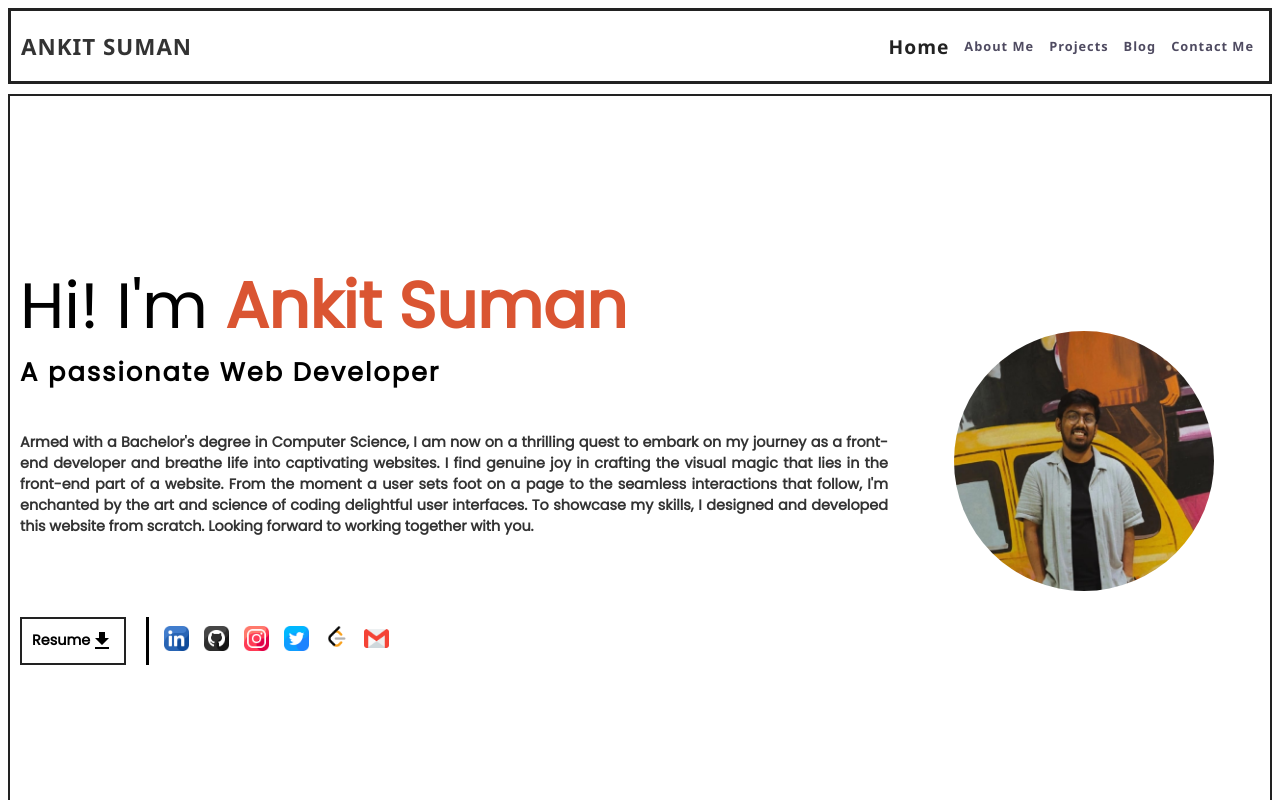
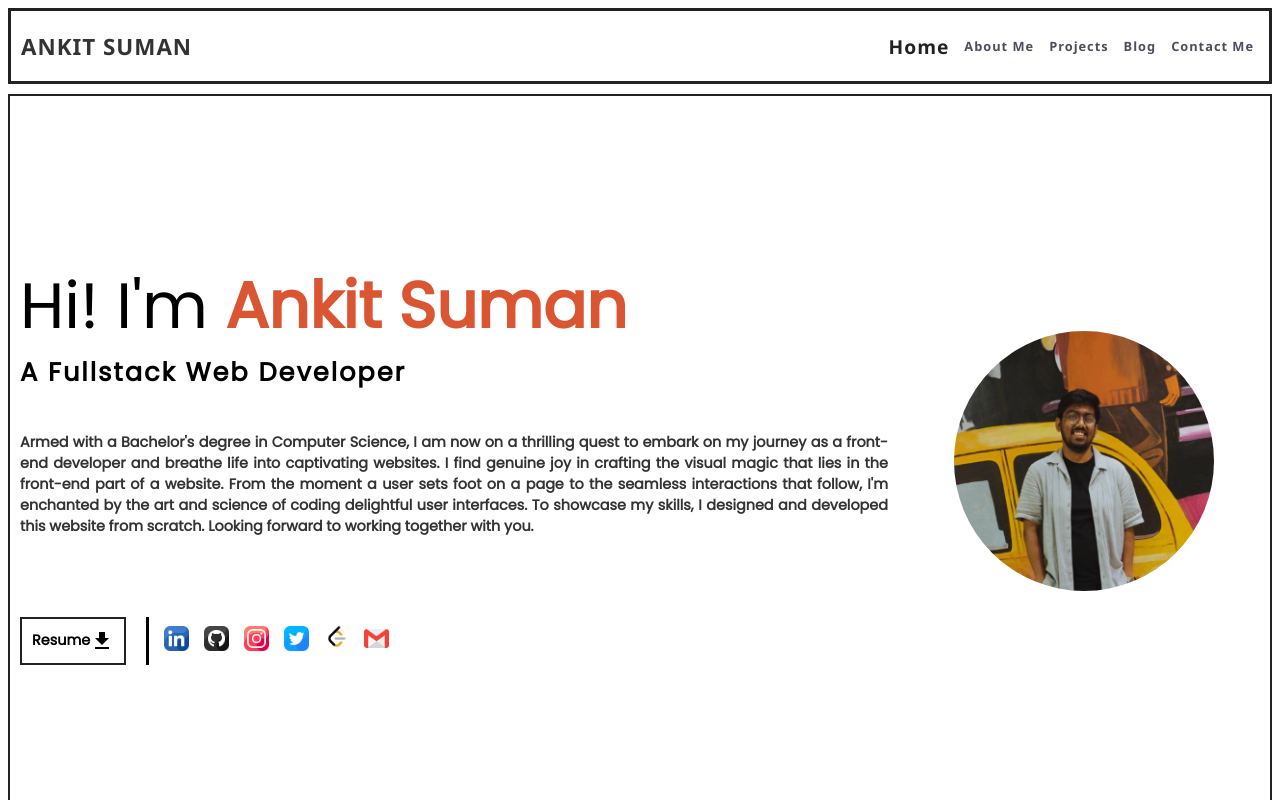
Before and after one commit to ankit-suman-07/new-portfolio, a React (Create React App) app: page / in a window 1280 px wide. Shown: the top 800 px of the page. Built offline with nearby package versions, Linux system fonts and the light colour scheme.

Commit message:
mod: app name changed

```diff
--- a/public/index.html
+++ b/public/index.html
@@ -24,7 +24,7 @@
       work correctly both with client-side routing and a non-root public URL.
       Learn how to configure a non-root public URL by running `npm run build`.
     -->
-    <title>React App</title>
+    <title>Ankit Suman</title>
   </head>
   <body>
     <noscript>You need to enable JavaScript to run this app.</noscript>
--- a/src/pages/Home.js
+++ b/src/pages/Home.js
@@ -16,6 +16,7 @@ import Github from "../assets/github.png";
 import Gmail from "../assets/gmail.png";
 import LeetCodeIcon from "../assets/leetcode.png";
 import "../css/Home.css";
+import Contact from "./Contact";
 
 const Home = () => {
     const openPDF = () => {
@@ -36,7 +37,7 @@ const Home = () => {
                 </div>
 
                 <div className="hero-heading" >
-                    A passionate Web Developer
+                        A Fullstack Web Developer
                 </div>
 
                 <div className="hero-description" >
@@ -74,7 +75,8 @@ const Home = () => {
 
     <Skills />
 
-    <Featured />
+            <Featured />
+            {/* <Contact /> */}
     </>
     );
 };
```
Also changed, not shown: public/manifest.json.
